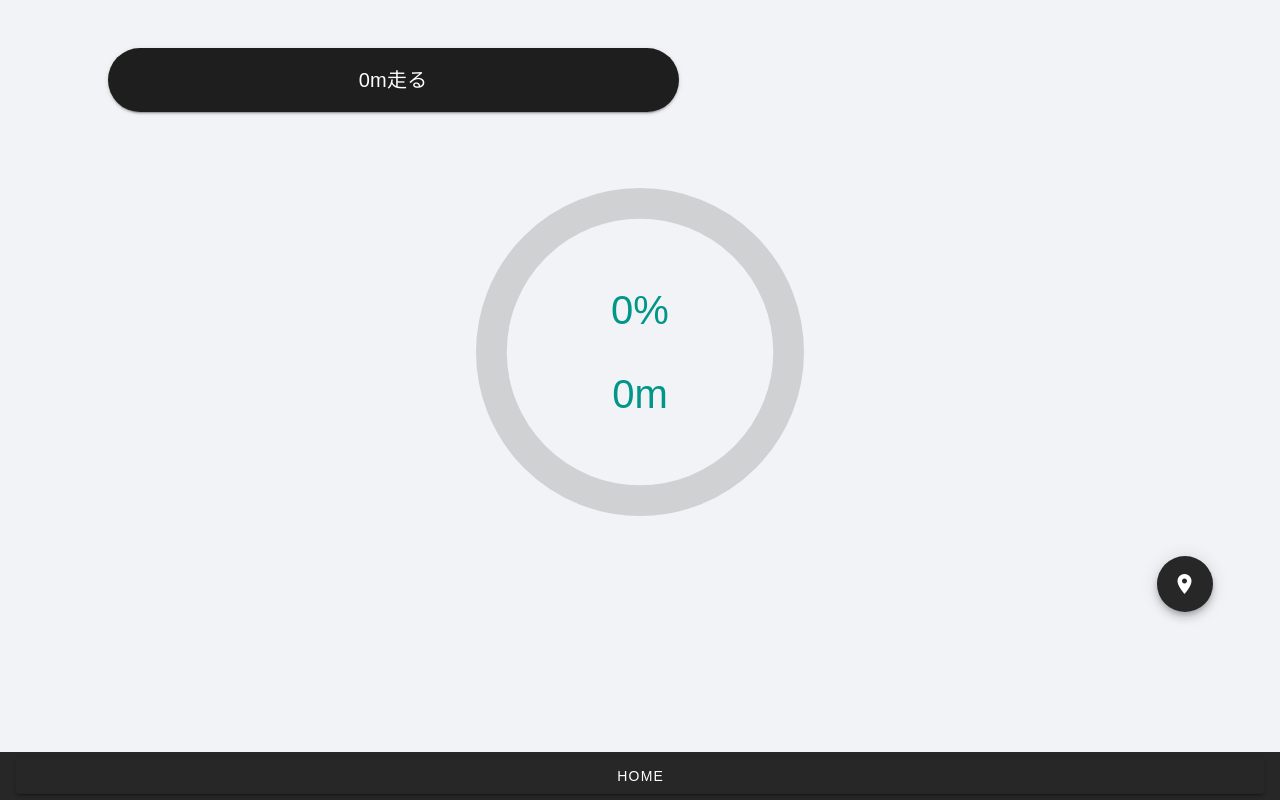
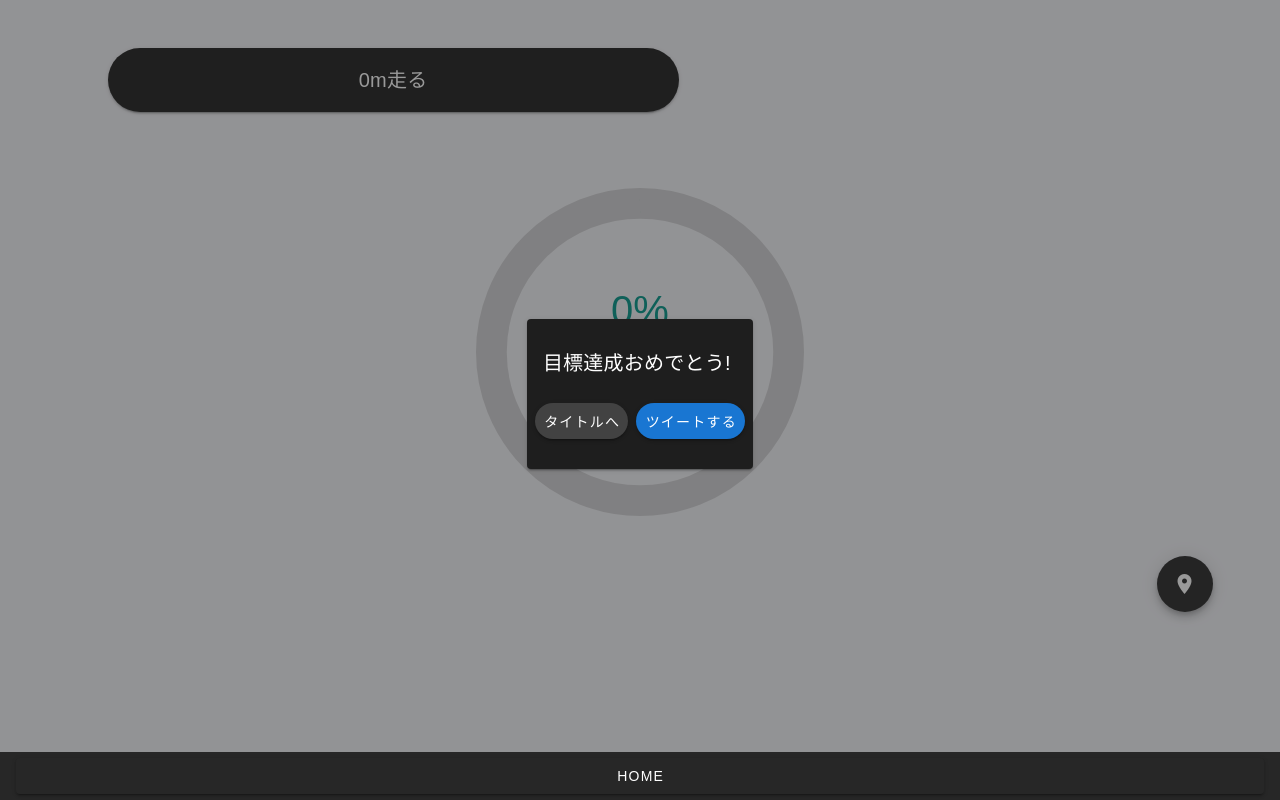
Before and after one commit to SystemEngineeringTeam/geekcamp-vol5, a Nuxt app in the folder front/: page /route/Run in a window 1280 px wide. Built offline with nearby package versions, Linux system fonts and the light colour scheme.

Commit message:
お疲れ様ですメッセージ

```diff
--- /dev/null
+++ b/front/components/Celebration.vue
@@ -0,0 +1,61 @@
+<template>
+  <v-row justify="center">
+    <v-col cols="12">
+      <!-- <v-btn class="white--text" color="teal" @click="overlay = !overlay">
+        Show Overlay
+      </v-btn> -->
+      <v-overlay :z-index="zIndex" :value="overlay">
+        <v-card height="150px">
+          <v-row>
+            <v-col
+              ><v-card-title>目標達成おめでとう!</v-card-title>
+              <v-card-actions>
+                <v-btn
+                  rounded
+                  nuxt
+                  to="/"
+                  class="white--text"
+                  color="accent"
+                  @click="
+                    overlay = false
+                    resetDistance()
+                  "
+                >
+                  タイトルへ
+                </v-btn>
+                <v-btn
+                  rounded
+                  class="white--text"
+                  color="primary"
+                  @click="overlay = false"
+                  >ツイートする</v-btn
+                >
+              </v-card-actions></v-col
+            >
+          </v-row>
+        </v-card>
+      </v-overlay>
+    </v-col>
+  </v-row>
+</template>
+
+<script>
+export default {
+  data: () => ({
+    overlay: true,
+    zIndex: 0,
+  }),
+  methods: {
+    resetDistance() {
+      localStorage.clear()
+      this.$store.commit('clear')
+    },
+  },
+}
+</script>
+
+<style scoped>
+.rounded-card {
+  border-radius: 100px;
+}
+</style>
--- a/front/nuxt.config.js
+++ b/front/nuxt.config.js
@@ -26,6 +26,7 @@ export default {
   plugins: [
     { src: '~/plugins/vue2-google-maps.js' },
     { src: '~/plugins/persistedstate.js', ssr: false },
+    '~/plugins/components.js',
   ],
 
   // Auto import components: https://go.nuxtjs.dev/config-components
--- a/front/pages/route/Run.vue
+++ b/front/pages/route/Run.vue
@@ -33,6 +33,9 @@
         <v-btn fab class="button-map" nuxt to="Map">
           <v-icon>mdi-map-marker</v-icon>
         </v-btn>
+      </v-col>
+      <v-col>
+        <Celebration v-if="true"></Celebration>
       </v-col>
     </v-row>
   </div>
@@ -80,14 +83,15 @@ export default {
     if (this.target === 0) {
       this.randamTarget()
     }
+    // this.interval = setInterval(() => {
+    //   if (this.value === 100) {
+    //     return (this.value = 0)
+    //   }
+    //   this.value += 1
+    // }, 30000)
     this.interval = setInterval(() => {
-      if (this.value === 100) {
-
-        return (this.value = 0)
-      }
-      this.value += 1
-    }, 30000)
-    this.interval = setInterval(() => {
+      // if (value > 99) {
+      // }
       this.getLocation()
     }, 10000)
   },
--- a/front/pages/route/Select.vue
+++ b/front/pages/route/Select.vue
@@ -30,9 +30,8 @@
         <v-col cols="12" class="select">
           <v-btn
             block
-            color="green"
             height="120px"
-            class="black--text text-h4"
+            class="black--text text-h4 test"
             rounded
             nuxt
             to="/route/Meditation"
@@ -58,4 +57,11 @@ export default {
 .select {
   margin: 30px;
 }
+.test {
+  margin: 50px;
+  padding: 10px;
+  width: 50px;
+  border-radius: 5px;
+  box-shadow: 5px 5px 10px #bbbbbb, -5px -5px 10px #ffffff;
+}
 </style>
--- /dev/null
+++ b/front/plugins/components.js
@@ -0,0 +1,6 @@
+import Vue from 'vue'
+
+// componentsファイルにあるグローバルにしたいコンポーネントをimport
+import Celebration from '~/components/Celebration.vue'
+// それを今回は'Button'というコンポーネント名で設定。
+Vue.component('Celebration', Celebration)
```
